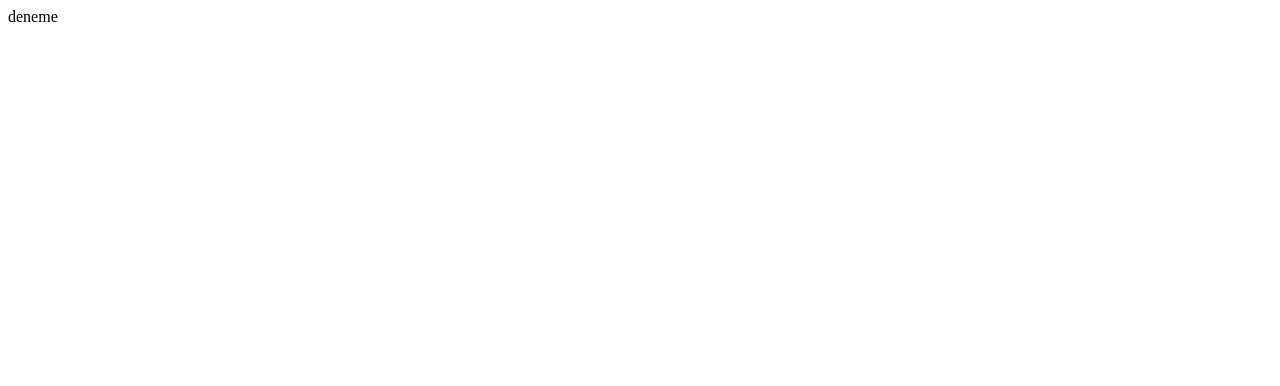
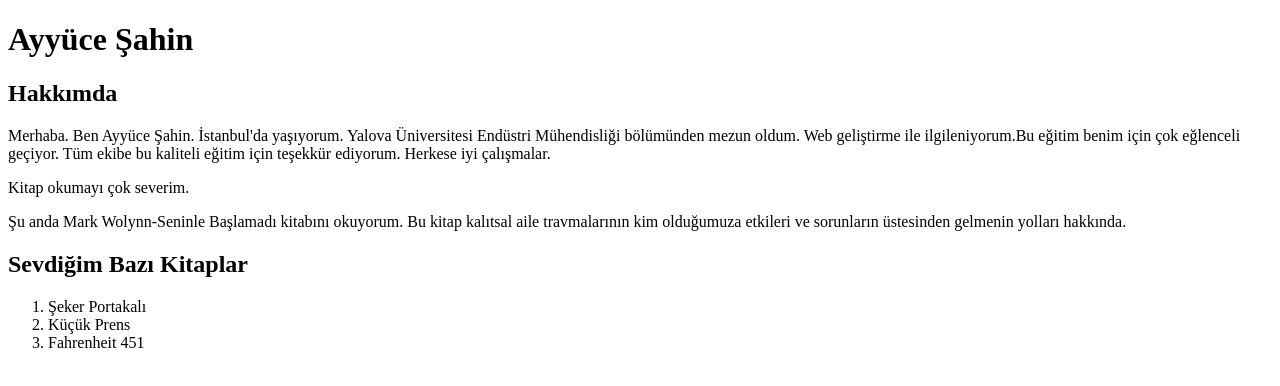
Before and after one commit to ayyucesahin/kodluyoruzilkrepo, a plain HTML site: page index.html in a window 1280 px wide. Drawn offline with Linux system fonts and the light colour scheme.

Commit message:
first commit

```diff
--- a/index.html
+++ b/index.html
@@ -1 +1,23 @@
-deneme
+<!DOCTYPE html>
+<html lang="tr">
+<head>
+    <meta charset="utf-8">
+</head>
+<body>
+    <h1>Ayyüce Şahin</h1>
+    <!-- Bu kısımda kendimle ilgili bilgiler verdim. -->
+    <h2>Hakkımda</h2>
+    <p>Merhaba. Ben Ayyüce Şahin. İstanbul'da yaşıyorum. Yalova Üniversitesi Endüstri Mühendisliği bölümünden mezun oldum. Web geliştirme ile ilgileniyorum.Bu eğitim benim için çok eğlenceli geçiyor. Tüm ekibe bu kaliteli eğitim için teşekkür ediyorum. Herkese iyi çalışmalar. </p>
+    <!-- Bu kısımda sevdiğim bazı kitapları listeledim -->
+    <p>Kitap okumayı çok severim.</p>
+    <p>Şu anda Mark Wolynn-Seninle Başlamadı kitabını okuyorum. Bu kitap kalıtsal aile travmalarının kim olduğumuza etkileri ve sorunların üstesinden gelmenin yolları hakkında.</p>
+    <!-- listede biçimlendirmeler yapmalıyım -->
+    <h2>Sevdiğim Bazı Kitaplar</h2>
+    <ol>
+        <li>Şeker Portakalı</li>
+        <li>Küçük Prens</li>
+        <li>Fahrenheit 451</li>
+    </ol>
+</body>
+
+</html>
```
